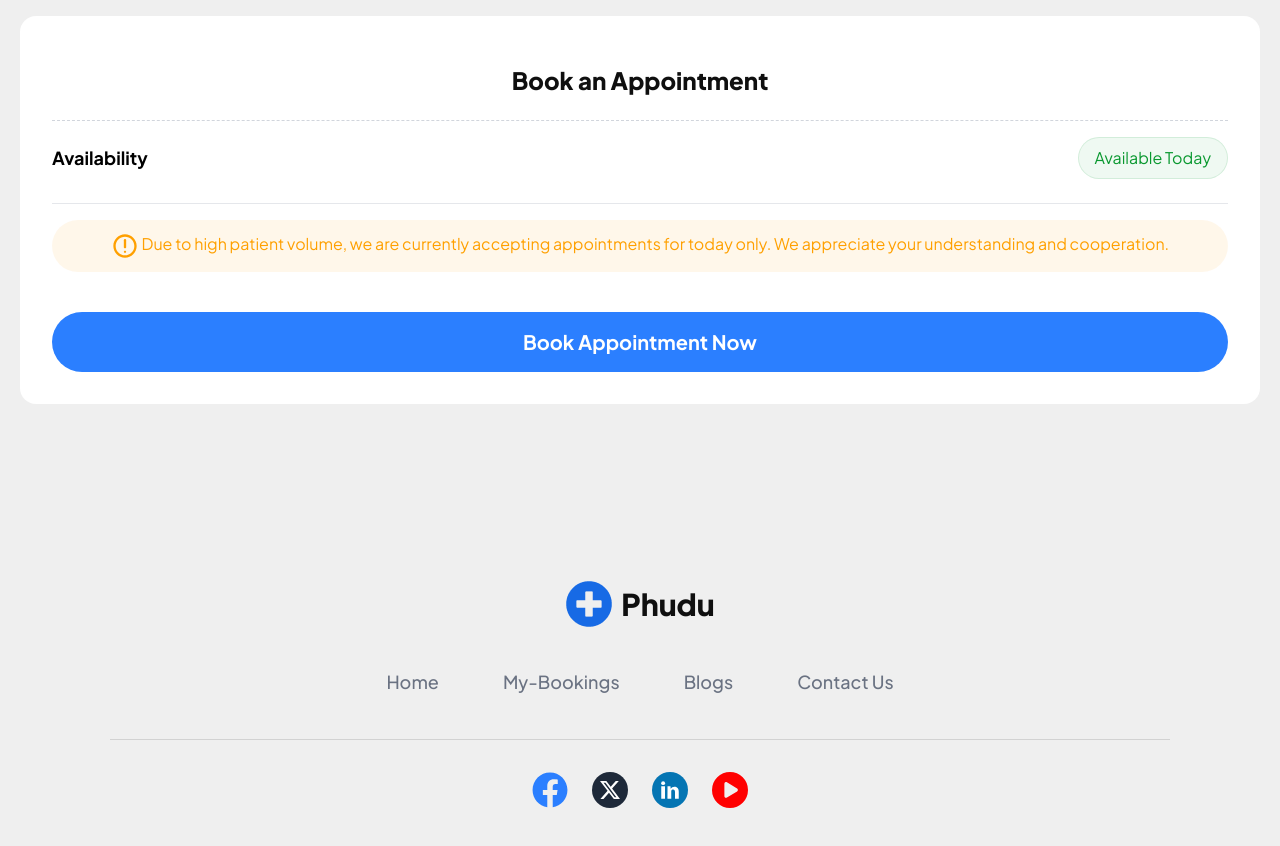
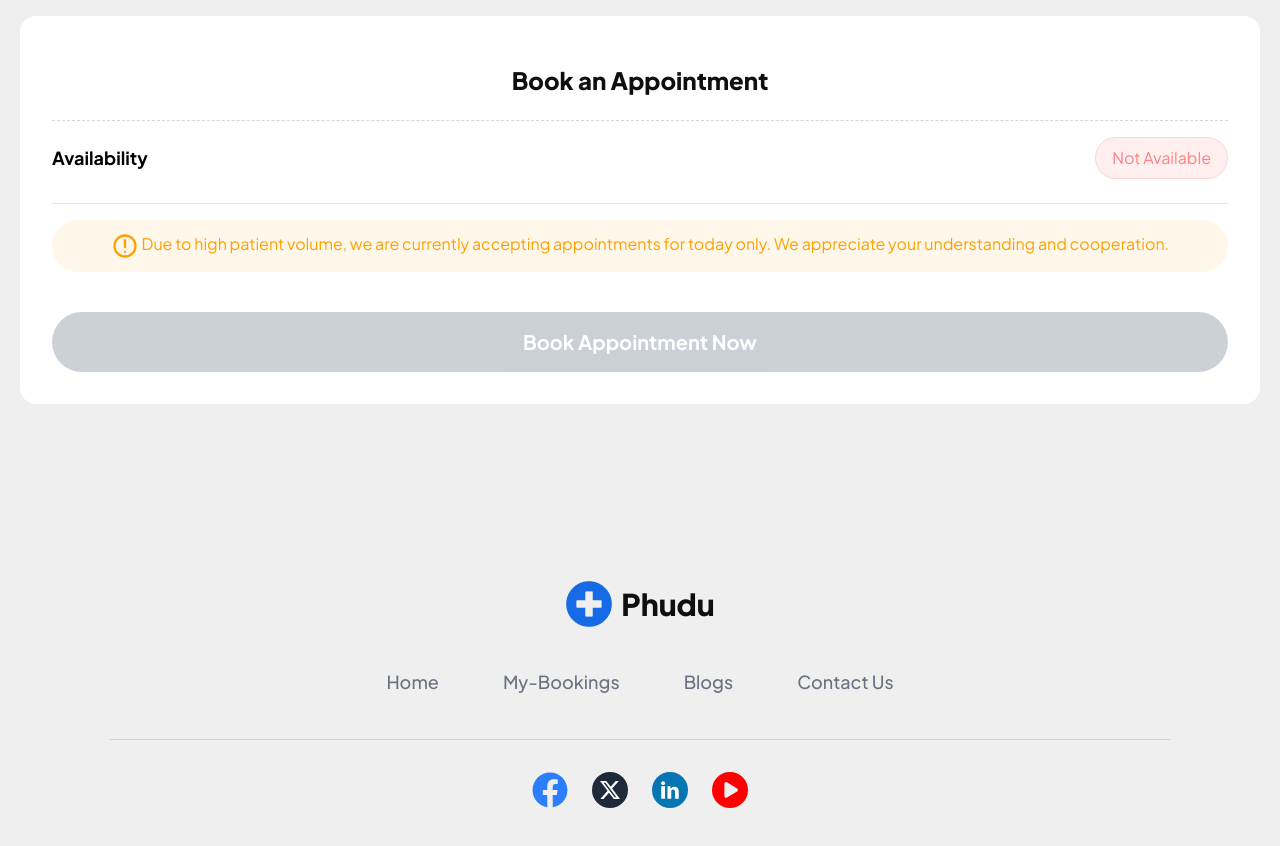
Before and after one commit to monishaRema/Phudu, a React (Vite) app: page /doctor/1 in a window 1280 px wide. Shown: the part 960-1806 px from the top of the page. Built offline with nearby package versions, Linux system fonts and the light colour scheme.

Commit message:
availablity badge  on condition updated

```diff
--- a/src/Components/Doctor.jsx
+++ b/src/Components/Doctor.jsx
@@ -3,15 +3,23 @@ import { RiRegisteredLine } from 'react-icons/ri';
 import { Link } from 'react-router';
 
 const Doctor = ({doctor}) => {
-    const {id, name, education, experience, registration, image, speciality} = doctor;
+    const {id, name, education, experience, registration, image, speciality, availability} = doctor;
+    const dayName = ["Sunday", "Monday", "Tuesday", "Wednesday", "Thursday", "Friday", "Saturday"];
+    const date = new Date()
+    const TodayName = dayName[date.getDay()]
+
+    const available = availability.includes(TodayName) ? true : false
+
     return (
        <div className="doctor-card p-8 rounded-2xl bg-white flex flex-col justify-between text-center md:text-start">
         <div className="img-box rounded-xl overflow-hidden h-[350px] md:h-[250px]">
             <img className='size-full object-cover' src={image} alt={name + " Doctor"} />
         </div>
         <div className="content-box mt-4">
-            <div className="meta flex gap-2 text-sm font-medium justify-center md:justify-start">
-                <span className='px-4 py-2 rounded-full bg-[#09982F10] border border-[#09982F20] text-green'>Available</span>
+            <div className="meta flex gap-2 text-sm font-medium justify-center md:justify-start flex-wrap">
+            {
+                available ? <span className='px-4 py-2 rounded-full bg-[#09982F10] border border-[#09982F20] text-green'>Available</span> : <span className='px-4 py-2 rounded-full bg-[#FF000010] border border-[#FF000020] text-[#ff000075]'>Not Available</span>
+              }
                 <span className='px-4 py-2 rounded-full bg-[#176AE510] border border-[#176AE520] text-blue'>{experience} Years Experience</span>
             </div>
             <h2 className="text-2xl text-dark font-black mt-4 mb-3">{name}</h2>
@@ -22,7 +30,8 @@ const Doctor = ({doctor}) => {
             {registration} </p>
 
         </div>
-        <Link to={`doctor/${id}`} className='mt-5 block p-3 text-lg md:text-xl font-bold text-center transition ease-in-out duration-300 border bg-transparent text-blue-500 hover:text-white hover:bg-blue-500 w-full rounded-full'>View Details</Link>
+        <Link to={`doctor/${id}`} className='mt-5 block p-3 text-lg md:text-xl font-bold text-center transition ease-in-out duration-300 border bg-transparent text-blue-500 hover:text-white hover:bg-blue-500 w-full rounded-full'
+        >View Details</Link>
 
        </div>
     );
--- a/src/Components/DoctorCard.jsx
+++ b/src/Components/DoctorCard.jsx
@@ -15,6 +15,14 @@ const DoctorCard = () => {
   const doctorDetails = allDoctors.find((doctor) => doctor.id == id);
   const { name, education, registration, availability, works, fee, image } =
     doctorDetails;
+
+  const dayName = ["Sunday", "Monday", "Tuesday", "Wednesday", "Thursday", "Friday", "Saturday"];
+  const date = new Date()
+  const TodayName = dayName[date.getDay()]
+
+  const available = availability.includes(TodayName) ? true : false
+
+  const btnDisabled = available ? '' : 'opacity-50 cursor-not-allowed bg-gray-400 hover:bg-gray-400'
 
   return (
     <section className="doctor-details py-20">
@@ -88,9 +96,9 @@ const DoctorCard = () => {
           </h2>
           <div className="text-center mt-6 border-t border-dashed pt-4 border-gray-300 flex gap-8 items-center justify-between">
             <span className="text-lg font-bold">Availability</span>
-            <span className="px-4 py-2 rounded-full bg-[#09982F10] border border-[#09982F20] text-green">
-              Available Today
-            </span>
+            {
+                available ? <span className='px-4 py-2 rounded-full bg-[#09982F10] border border-[#09982F20] text-green'>Available</span> : <span className='px-4 py-2 rounded-full bg-[#FF000010] border border-[#FF000020] text-[#ff000075]'>Not Available</span>
+              }
           </div>
           <div className="text-center mt-6 border-t pt-4 border-gray-200">
 
@@ -109,7 +117,8 @@ const DoctorCard = () => {
 
             <button
               onClick={() => setDataToDB(newId, name, navigate)}
-              className="block py-4 px-8 w-full font-bold text-lg md:text-xl rounded-full bg-blue-500 text-white outline-0 border-0 hover:bg-blue-600 transition ease-in-out duration-300"
+              className={`block py-4 px-8 w-full font-bold text-lg md:text-xl rounded-full bg-blue-500 text-white outline-0 border-0 hover:bg-blue-600 transition ease-in-out duration-300 ${btnDisabled}`}
+              disabled={!available}
             >
               Book Appointment Now
             </button>
```
